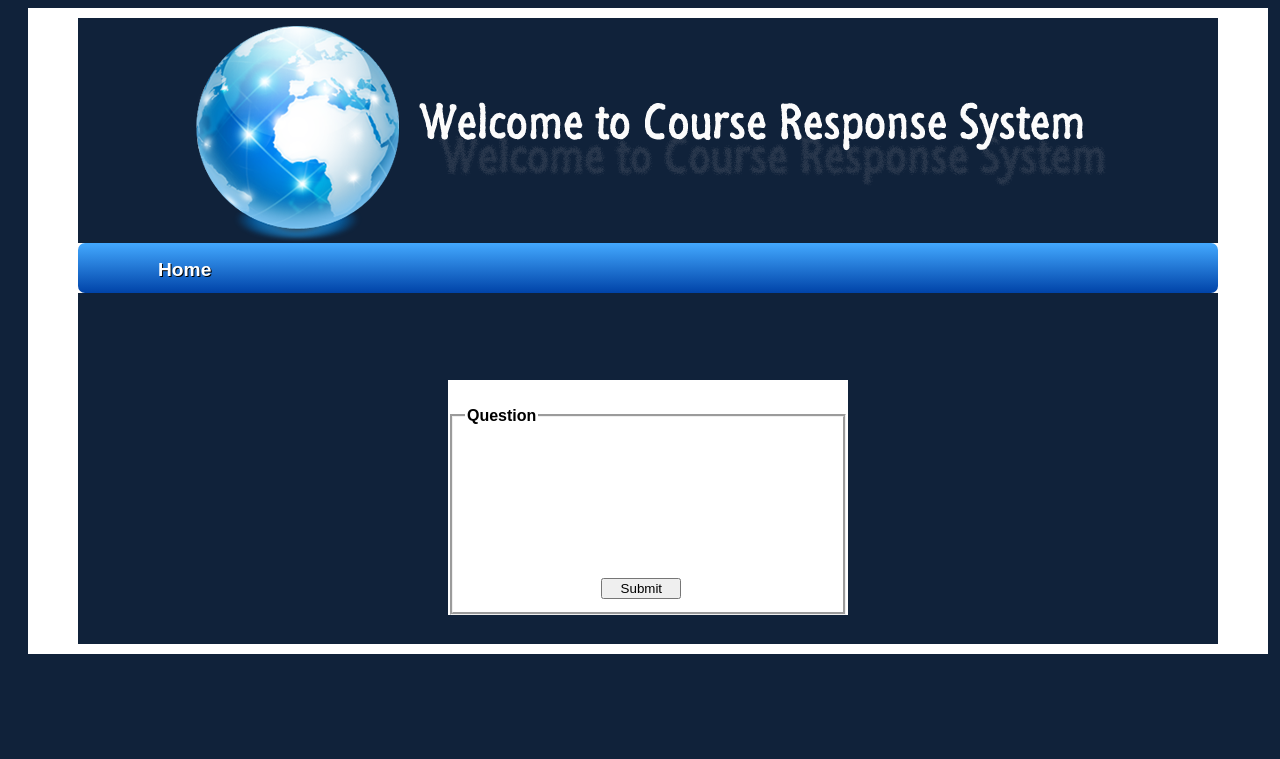
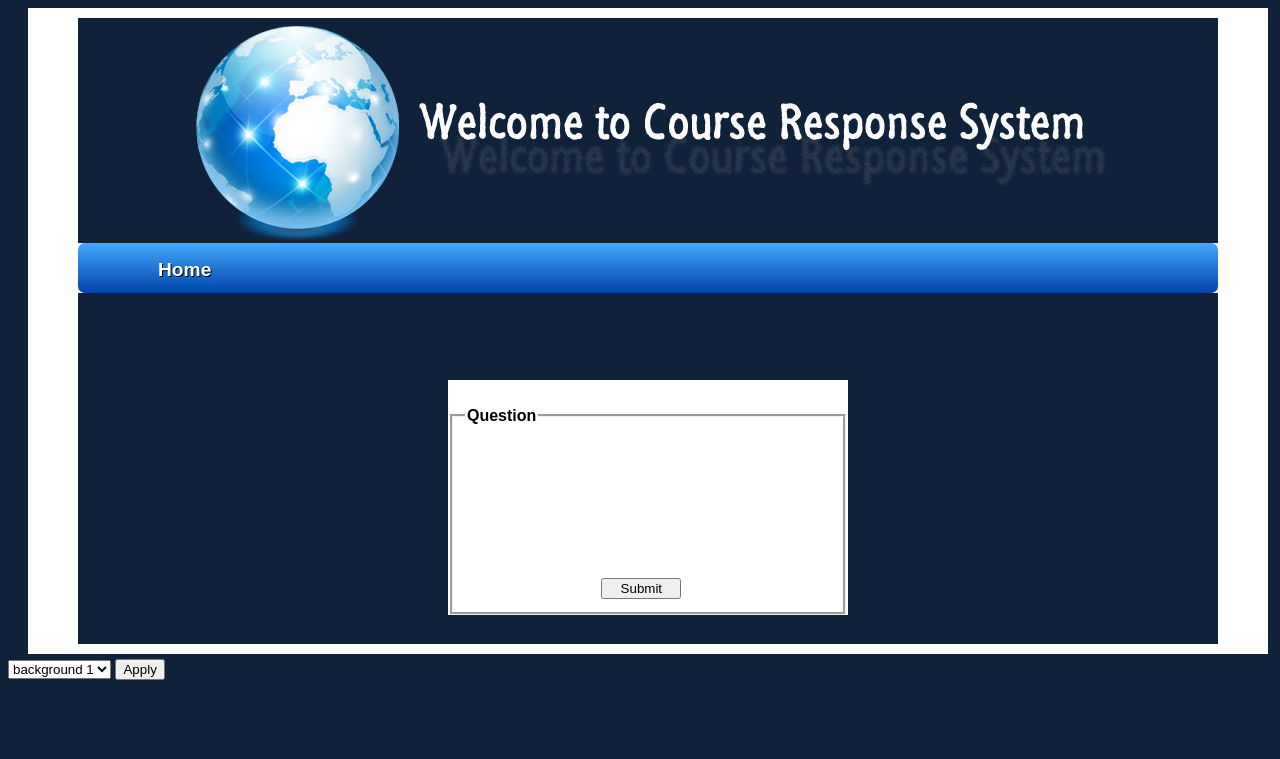
Before and after one commit to ultlittlechill/CourseResponseSystem, a Flask app: page /answerQuestion in a window 1280 px wide. Shown: the top 759 px of the page. Run offline with Flask 2, Linux system fonts and the light colour scheme; parts of the project's set-up code (start-up, migrations or seed data) failed here and were passed over; some libraries are stand-ins or nearby versions.

Commit message:
fixing displaying multiple choice. add selection for background color

```diff
--- a/CRS/server.py
+++ b/CRS/server.py
@@ -208,11 +208,12 @@ def manageQuestion():
         cur.execute(query)
         results = cur.fetchall()
         if request.method == 'POST':
-            if('createq' in request.form ):
+
+            if('createq' in request.form and (request.form['type']=="Short Answer") ):
+
+                print"we inter post"
                 question = request.form['question']
                 comment=request.form['comment']
-                print"we inter post"
-
 
                 try:
                     cur.execute("""INSERT INTO question
@@ -230,7 +231,23 @@ def manageQuestion():
                 print qid[0]
 
 
-            if('type' in request.form and (request.form['type']=="Multiple Choices")):
+            elif('type' in request.form and (request.form['type']=="Multiple Choices")):
+                question = request.form['question']
+                comment=request.form['comment']
+
+                try:
+                    cur.execute("""INSERT INTO question
+                    VALUES (DEFAULT,0,%s, %s,NULL);""",[question,comment] )
+                    #cur.execute = ("select question_id from question where question_id=%s ",[question])
+                    #QuestionId=cur.fetchall()
+                except:
+                    print "could not add the question!!"
+                    mess="could not add the question!!"
+                    notification="error"
+                    conn.rollback()
+                conn.commit()
+                cur.execute("select question_id from question where question='%s'" % question )
+                qid = cur.fetchone()
                 print"we inter type"
                 questiontype= request.form['type']
                 answerA=request.form['answerA']
--- a/CRS/templates/layout.html
+++ b/CRS/templates/layout.html
@@ -62,7 +62,7 @@ imgT.src = "static/images/uploads/"+pic;
 
 </head>
 
-<body>
+<body id="BG">
 
 
  <script >
@@ -144,5 +144,42 @@ imgT.src = "static/images/uploads/"+pic;
  </center>
 </div>
 </div>
+<div id="footer">
+			<select id="bg" >
+			  <option style="background-image:url(static/images/background/bg.png)">background 1 </option>
+			  <option style="background-image:url(static/images/background/em.jpg)">background 2 </option>
+			  <option style="background-image:url(static/images/background/b.PNG)">background 3 </option>
+
+			</select>
+
+			<button onclick="changeBg();" type="button">Apply</button>
+
+		</div>
+
 </body>
 </html>
+
+
+
+<script>
+
+  function changeBg(){
+
+    if (document.getElementById("bg").value=='background 1')
+    {
+      document.getElementById('BG').style.background="url('static/images/background/bg.png')";
+     // document.getElementById('BG').style.backgroundRepeat="no-repeat";
+    }
+    else if (document.getElementById("bg").value=='background 2')
+    {
+      document.getElementById('BG').style.background="url('static/images/background/em.jpg')";
+     // document.getElementById('BG').style.backgroundRepeat="no-repeat";
+    }
+
+    else if (document.getElementById("bg").value=='background 3')
+    document.getElementById('BG').style.background="url('static/images/background/b.PNG')";
+    //document.getElementById('BG').style.backgroundRepeat="no-repeat";
+  }
+
+
+</script>
```
Also changed, not shown: CRS/static/css/style.css (line endings or trailing spaces), CRS/static/images/background/.jpg (added), CRS/static/images/background/b.PNG (added), CRS/static/images/background/bg.png (added), CRS/static/images/background/em.jpg (added), CRS/static/images/uploads/3.png (added).
